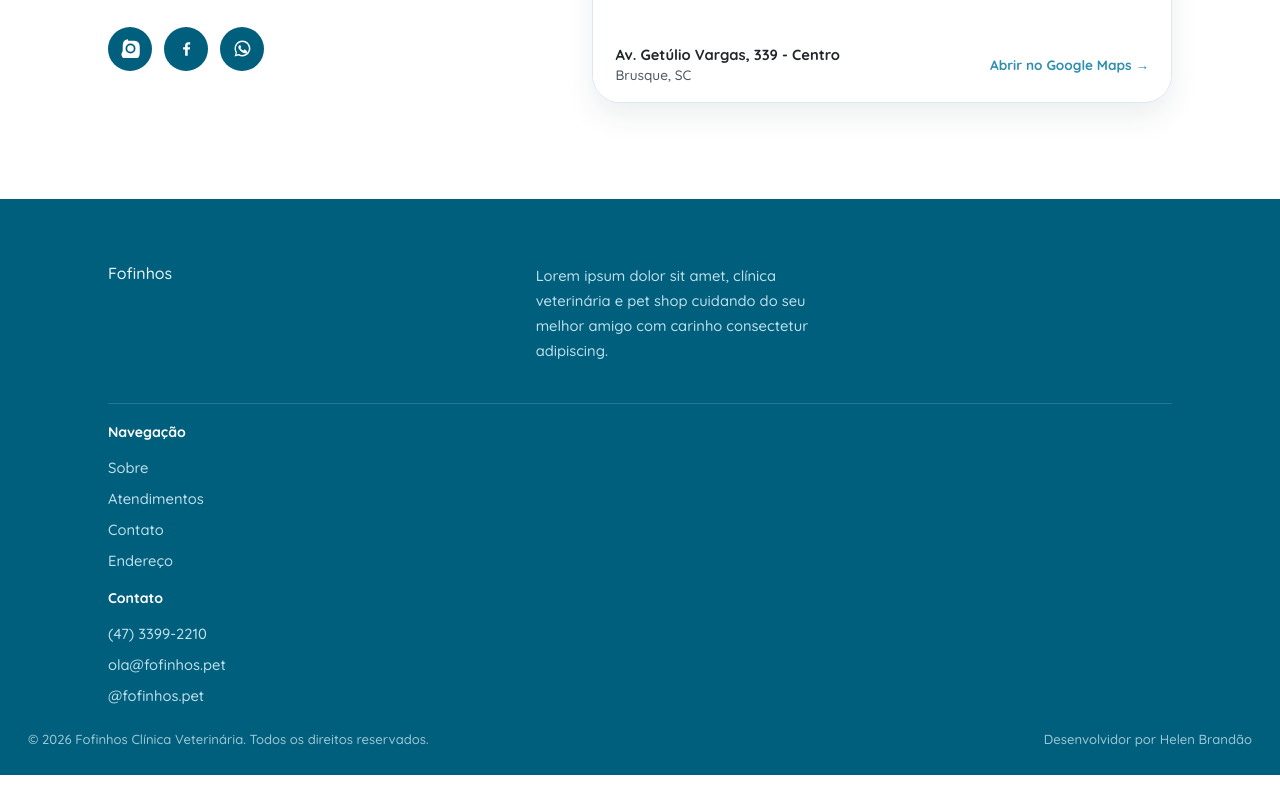
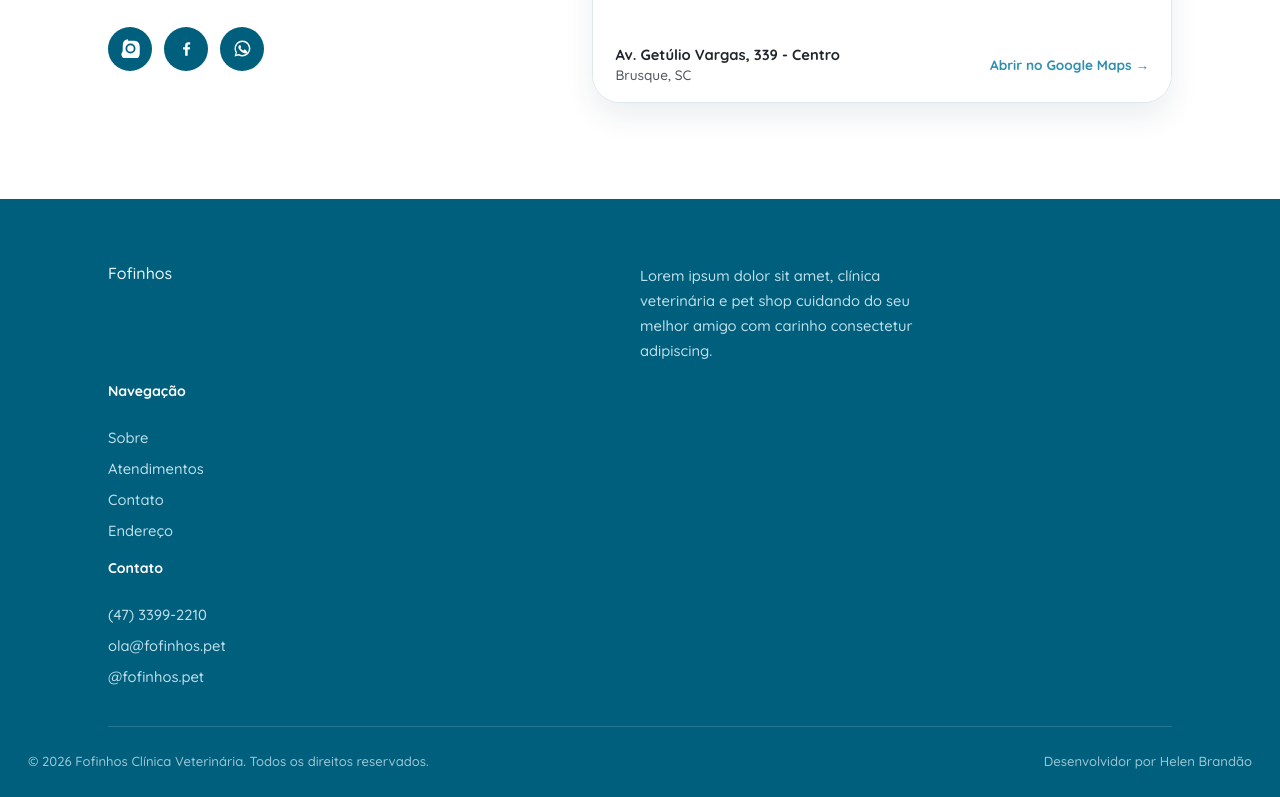
Before and after one commit to itsbrandoline/fofinhos-clinica-veterinaria, a plain HTML site: page index.html in a window 1280 px wide. Shown: the part 2555-3352 px from the top of the page. Before the commit the page ends 3330 px from the top, so only its background shows below. Drawn offline with Linux system fonts and the light colour scheme; grey boxes are pictures that could not be loaded.

Commit message:
Ajuste protótipo

```diff
--- a/index.html
+++ b/index.html
@@ -74,7 +74,6 @@
     </div>
     <div class="sobre-art" aria-hidden="true">
       <div class="ring r1"></div>
-      <div class="ring r2"></div>
       <div class="paw-center">
         <svg width="120" height="120" viewBox="0 0 64 64" fill="var(--deep)">
           <ellipse cx="32" cy="42" rx="16" ry="13"/>
@@ -194,23 +193,21 @@
         </div>
         <p>Lorem ipsum dolor sit amet, clínica veterinária e pet shop cuidando do seu melhor amigo com carinho consectetur adipiscing.</p>
       </div>
-      <div>
-        <h4>Navegação</h4>
+        <div class="footer-info">
         <ul>
+          <li><h4>Navegação</h4></li>
           <li><a href="#sobre">Sobre</a></li>
           <li><a href="#atendimentos">Atendimentos</a></li>
           <li><a href="#contato">Contato</a></li>
           <li><a href="#endereco">Endereço</a></li>
         </ul>
-      </div>
-      <div>
-        <h4>Contato</h4>
         <ul>
+          <li><h4>Contato</h4></li>
           <li><a href="tel:+554733992210">(47) 3399-2210</a></li>
           <li><a href="mailto:ola@fofinhos.pet">ola@fofinhos.pet</a></li>
           <li><a href="#">@fofinhos.pet</a></li>
         </ul>
-      </div>
+        </div>
     </div>
     <div class="footer-bottom">
       <span>© 2026 Fofinhos Clínica Veterinária. Todos os direitos reservados.</span>
--- a/style.css
+++ b/style.css
@@ -320,12 +320,13 @@
     color: #eaf6fb;
     padding: 64px 28px 28px;
   }
+  .footer-info {
+    padding-bottom: 40px;
+    border-bottom: 1px solid rgba(255,255,255,0.15);
+  }
   .footer-grid {
     display: grid;
-    grid-template-columns: 1.3fr 1fr 1fr;
-    gap: 40px;
-    padding-bottom: 40px;
-    border-bottom: 1px solid rgba(255,255,255,0.15);
+    grid-template-columns: repeat(2, 1fr);
   }
   .footer-brand { display: flex; align-items: center; gap: 12px; margin-bottom: 14px; }
   .footer-brand img { width: 40px; height: 40px; border-radius: 50%; }
```
